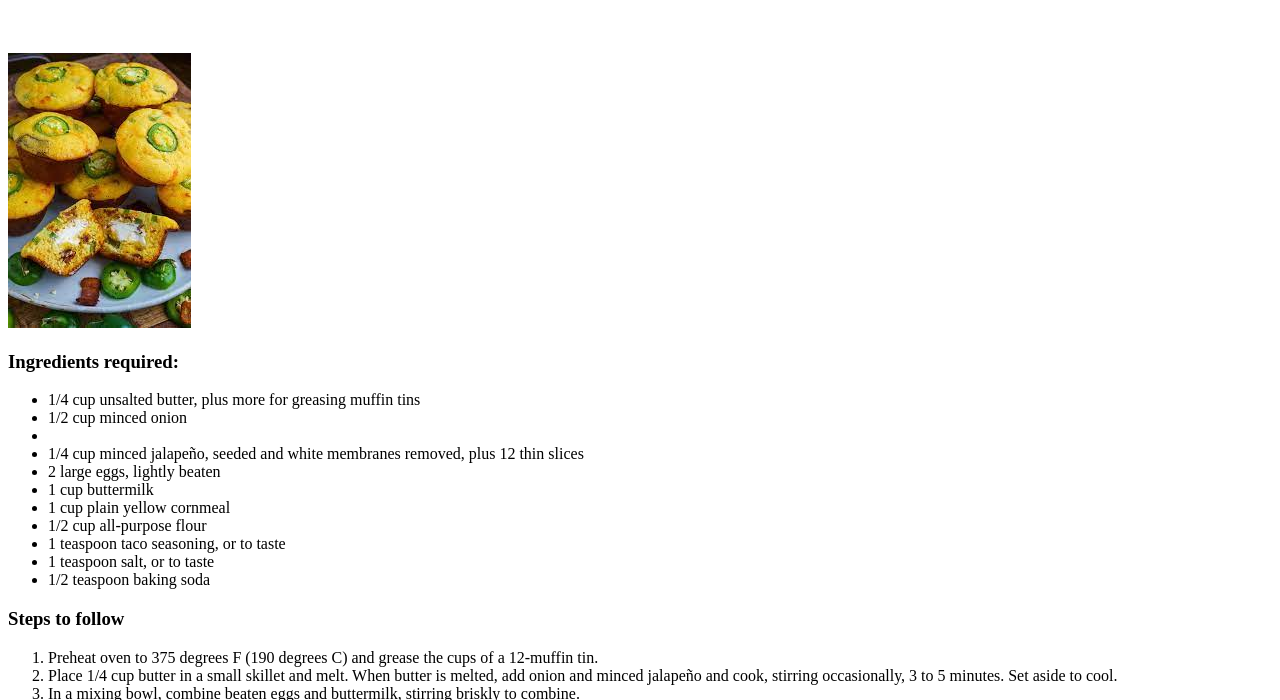
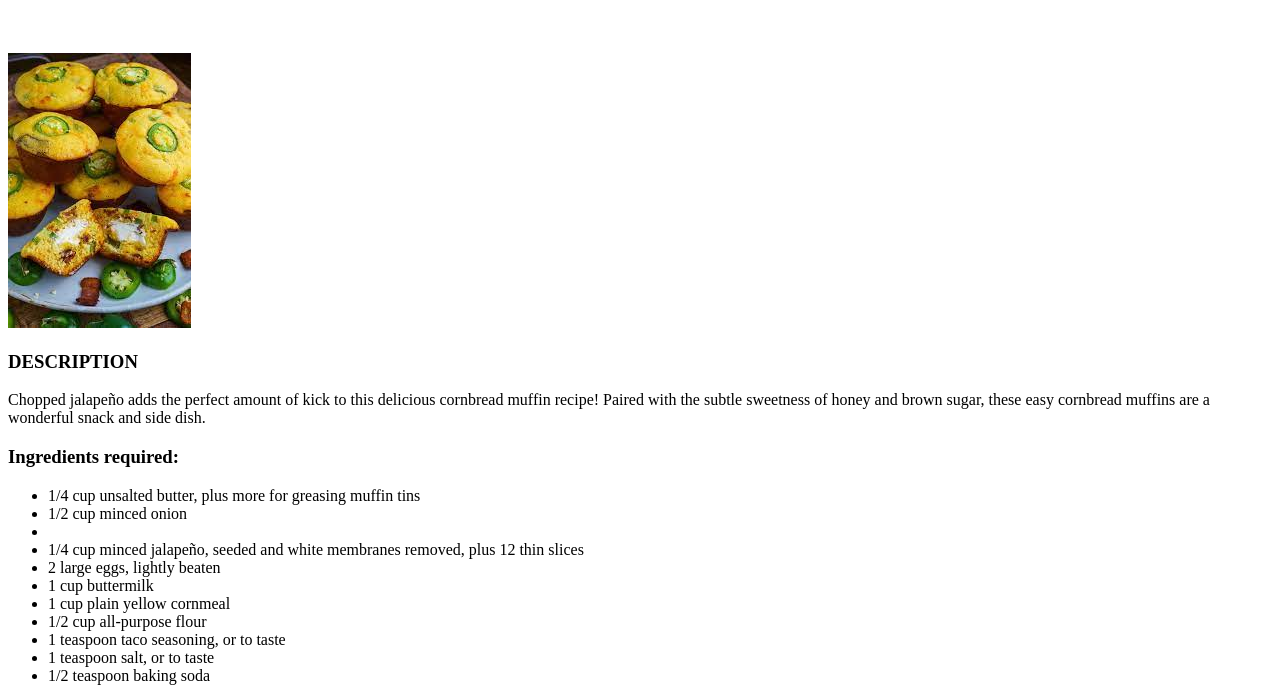
Before and after one commit to Praneel04/odin-recipes, a plain HTML site: page recipes/jalapeno_muffins.html in a window 1280 px wide. Shown: the part 79-779 px from the top of the page. Drawn offline with Linux system fonts and the light colour scheme.

Commit message:
Added descriptions to all Added link if missing

```diff
--- a/recipes/jalapeno_muffins.html
+++ b/recipes/jalapeno_muffins.html
@@ -10,6 +10,12 @@
     <br><br>
     <p>
         <img src="../images/jalapenomuffins.jpeg" alt="Jalapeno cornbread muffins">
+    </p>
+    <h3>
+        DESCRIPTION
+    </h3>
+    <p>
+        Chopped jalapeño adds the perfect amount of kick to this delicious cornbread muffin recipe! Paired with the subtle sweetness of honey and brown sugar, these easy cornbread muffins are a wonderful snack and side dish.
     </p>
     <h3>Ingredients required:</h3>
     <ul>
```
Also changed, not shown: recipes/chickentacos.html (+5 -0 lines), recipes/tomatojam.html (+6 -3 lines).
